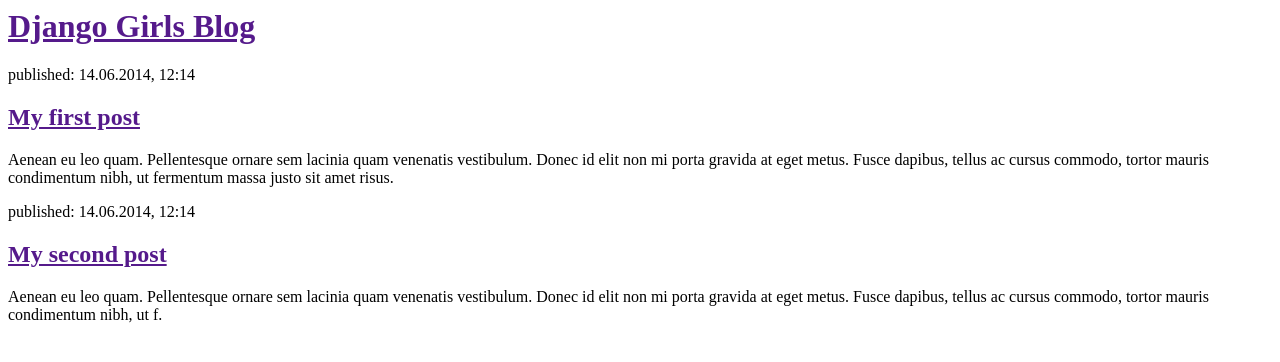
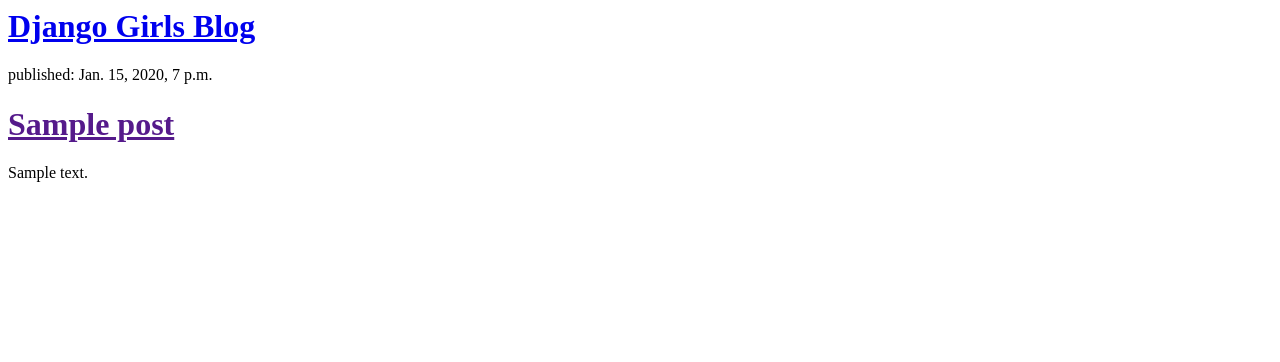
Before and after one commit to junkih831/my-first-blog, a Django app: template blog/templates/blog/post_list.html in a window 1280 px wide. Shown: the top 362 px of the page. Run offline with Django 3.2, Linux system fonts and the light colour scheme; the template is opened without the code that fills it: values that come from a table or form of the project are taken from there, others are empty; tables that the repository leaves empty hold one stand-in row (values such as "Sample post").

Commit message:
장고ORM, 템플릿

```diff
--- a/blog/models.py
+++ b/blog/models.py
@@ -3,17 +3,17 @@
 
 
 class Post(models.Model):
-  author = models.ForeignKey('auth.User')
-  title = models.CharField(max_length=200)
-  text = models.TextField()
-  created_date = models.DateTimeField(
-  default=timezone.now)
-  published_date = models.DateTimeField(
-  blank=True, null=True)
+    author = models.ForeignKey('auth.User', on_delete=models.CASCADE)
+    title = models.CharField(max_length=200)
+    text = models.TextField()
+    created_date = models.DateTimeField(
+    default=timezone.now)
+    published_date = models.DateTimeField(
+    blank=True, null=True)
 
 def publish(self):
-  self.published_date = timezone.now()
-  self.save()
+    self.published_date = timezone.now()
+    self.save()
 
 def __str__(self):
-  return self.title
+    return self.title
--- a/blog/templates/blog/post_list.html
+++ b/blog/templates/blog/post_list.html
@@ -4,19 +4,19 @@
     </head>
     <body>
         <div>
-            <h1><a href="">Django Girls Blog</a></h1>
-        </div>
+	    <h1><a href="/">Django Girls Blog</a></h1>
+	</div>
 
-        <div>
-            <p>published: 14.06.2014, 12:14</p>
-            <h2><a href="">My first post</a></h2>
-            <p>Aenean eu leo quam. Pellentesque ornare sem lacinia quam venenatis vestibulum. Donec id elit non mi porta gravida at eget metus. Fusce dapibus, tellus ac cursus commodo, tortor mauris condimentum nibh, ut fermentum massa justo sit amet risus.</p>
-        </div>
 
-        <div>
-            <p>published: 14.06.2014, 12:14</p>
-            <h2><a href="">My second post</a></h2>
-            <p>Aenean eu leo quam. Pellentesque ornare sem lacinia quam venenatis vestibulum. Donec id elit non mi porta gravida at eget metus. Fusce dapibus, tellus ac cursus commodo, tortor mauris condimentum nibh, ut f.</p>
-        </div>
+
+	{% for post in posts %}
+	    <div>
+        	<p>published: {{ post.published_date }}</p>
+	        <h1><a href="">{{ post.title }}</a></h1>
+        	<p>{{ post.text|linebreaksbr }}</p>
+	    </div>
+	{% endfor %}
+
+
     </body>
 </html>
--- a/blog/views.py
+++ b/blog/views.py
@@ -1,6 +1,8 @@
 from django.shortcuts import render
+from django.utils import timezone
+from .models import Post
 
-# Create your views here.
 
 def post_list(request):
-    return render(request, 'blog/post_list.html', {})
+    posts = Post.objects.filter(published_date__lte=timezone.now()).order_by('published_date')
+    return render(request, 'blog/post_list.html', {'posts': posts})
```
